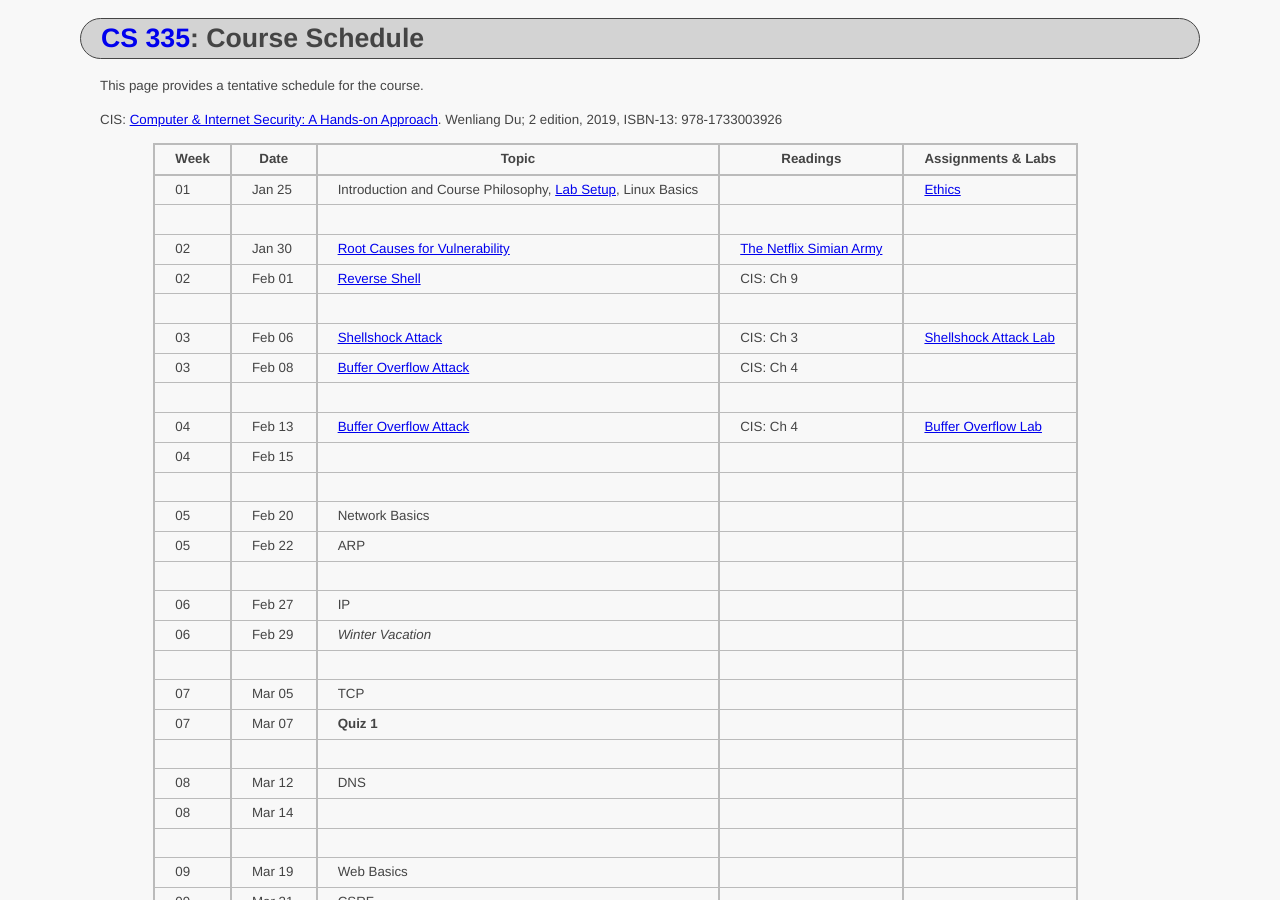
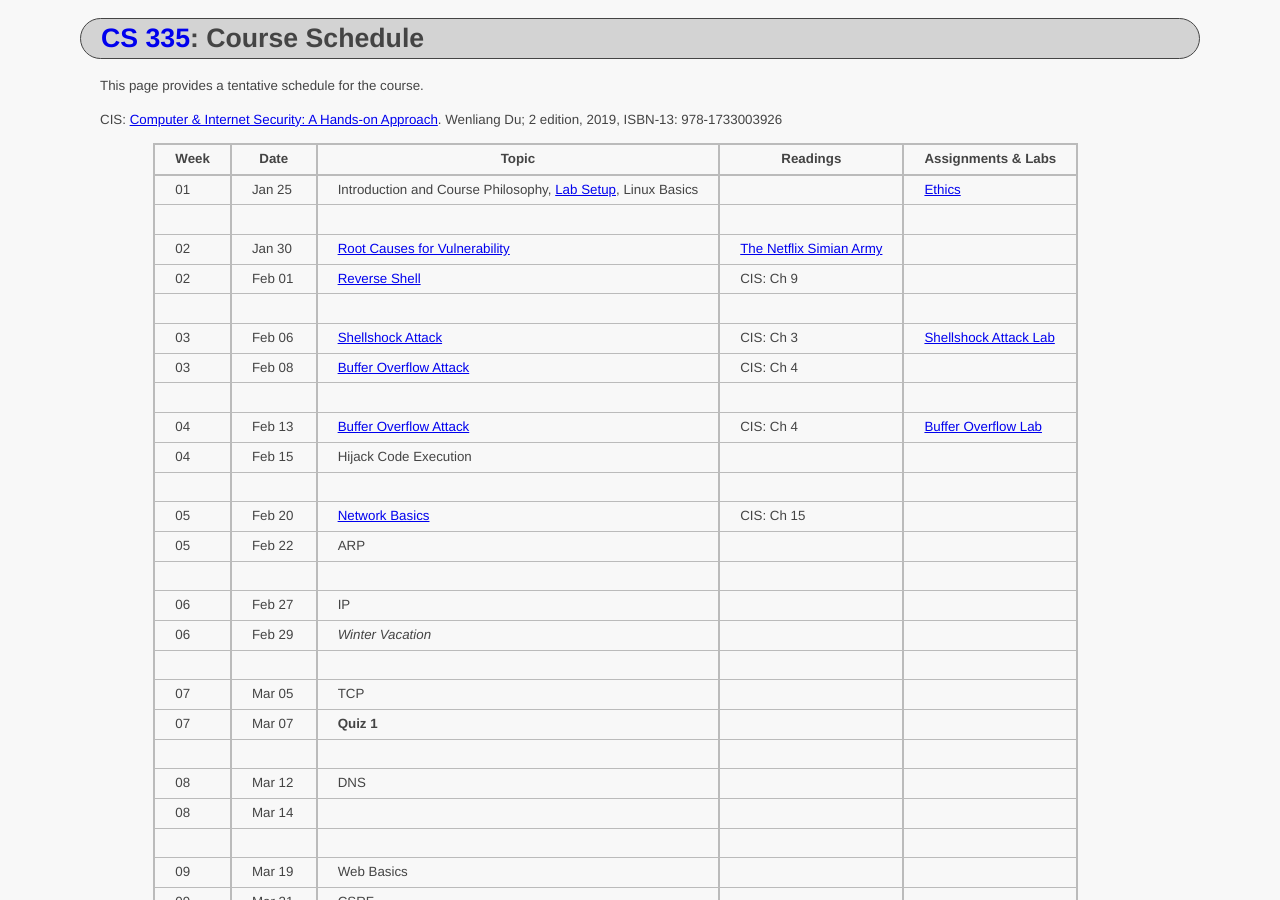
Before and after one commit to ycpcs/cs335-spring2024, a Jekyll site: the page built from schedule/index.md, in a window 1280 px wide and 900 px high. Built offline with Jekyll 4.4.1, drawn with Linux system fonts in a browser that asks for light colours.

Commit message:
add link

```diff
--- a/schedule/index.md
+++ b/schedule/index.md
@@ -19,9 +19,9 @@ CIS: <a href="https://ycp.textbookx.com/institutional/index.php?action=browse&ut
 > 03 | Feb 08 | [Buffer Overflow Attack](../slides/04_Buffer_Overflow.pdf) | CIS: Ch 4 |
 > | | | |
 > 04 | Feb 13 | [Buffer Overflow Attack](../slides/04_Buffer_Overflow.pdf) | CIS: Ch 4 | [Buffer Overflow Lab](../labs/buffer_overflow.html)
-> 04 | Feb 15 | | |
+> 04 | Feb 15 | Hijack Code Execution | |
 > | | | |
-> 05 | Feb 20 | Network Basics | |
+> 05 | Feb 20 | [Network Basics](../slides/Network_Basics.pdf) | CIS: Ch 15 |
 > 05 | Feb 22 | ARP | |
 > | | | |
 > 06 | Feb 27 | IP | |
```
